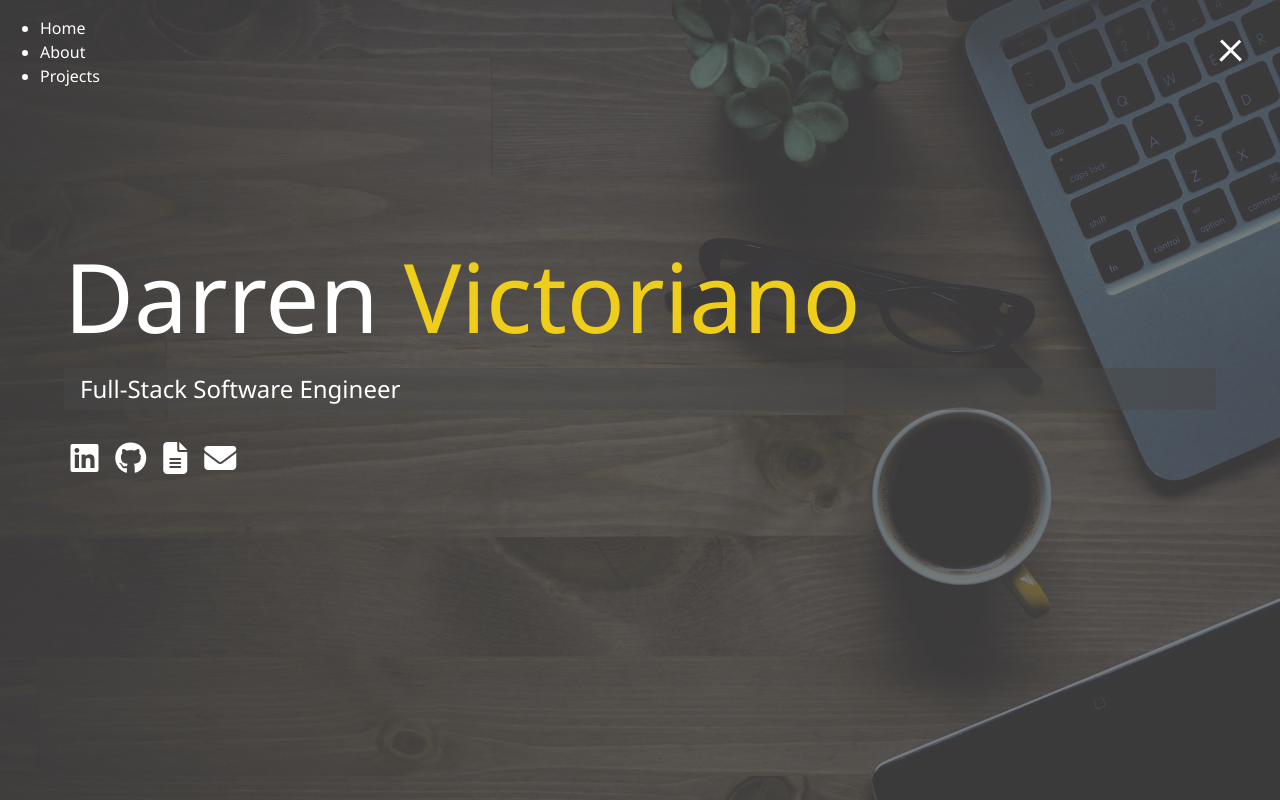
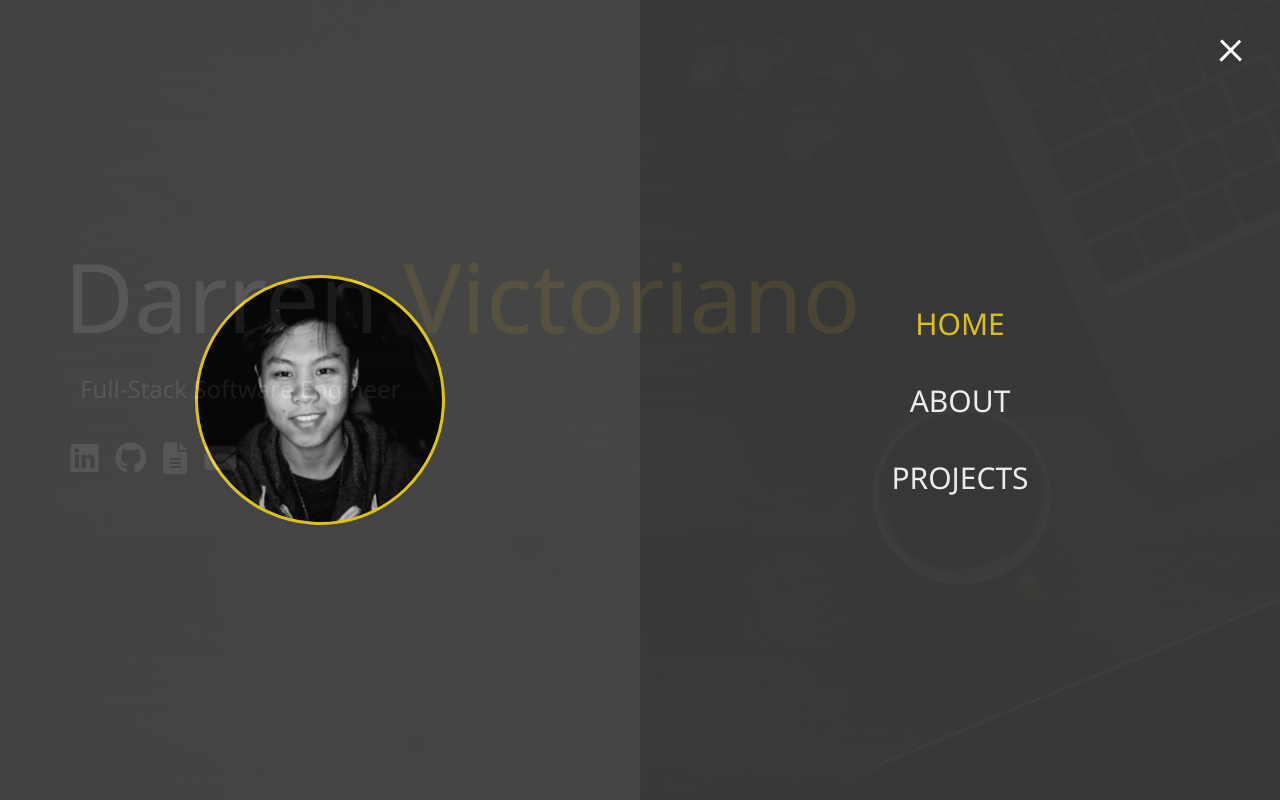
Before and after one commit to DarrenVictoriano/PortfolioV3, a plain HTML site: page dist/index.html in a window 1280 px wide. Both pictures are taken after a click on the element 1231 px from the left and 47 px from the top of the page. Drawn offline with nearby package versions, Linux system fonts and the light colour scheme.

Commit message:
overlay and menu items

```diff
--- a/dist/index.html
+++ b/dist/index.html
@@ -39,7 +39,7 @@
                 </div>
             </div>
             <ul class="menu-nav">
-                <li class="nav-item">
+                <li class="nav-item current">
                     <a href="/" class="nav-link">
                         Home
                     </a>
--- a/sass/_menu.scss
+++ b/sass/_menu.scss
@@ -35,3 +35,101 @@
         }
     }
 }
+
+// Menu Overlay
+.menu {
+    position: fixed;
+    top: 0;
+    width: 100%;
+    opacity: 0.9;
+    visibility: hidden;
+
+    &.show {
+        visibility: visible;
+    }
+
+    &-branding,
+    &-nav {
+        display: flex;
+        flex-flow: column wrap;
+        align-items: center;
+        justify-content: center;
+        float: left;
+        width: 50%;
+        height: 100vh;
+        overflow: hidden;
+    }
+
+    &-nav {
+        margin: 0;
+        padding: 0;
+        background: darken($primary-color, 5);
+        list-style: none;
+        transform: translate3d(0, -100%, 0);
+        @include easeOut();
+
+        &.show {
+            // slide from top
+            transform: translate3d(0, 0, 0);
+        }
+    }
+
+    // Branding Side
+    &-branding {
+        background: $primary-color;
+        @include easeOut();
+        transform: translate3d(0, 100%, 0);
+
+        &.show {
+            transform: translate3d(0, 0, 0);
+        }
+
+        .portrait {
+            width: 250px;
+            height: 250px;
+            background: url(../images/me_black.jpg);
+            background-size: cover;
+            transform: rotate(25deg);
+            border-radius: 50%;
+            border: solid 3px $secondary-color;
+            opacity: 1;
+        }
+    }
+
+    .nav-item {
+        transform: translate3d(600px, 0, 0);
+        @include easeOut();
+
+        &.show {
+            // slide in from right
+            transform: translate3d(0, 0, 0);
+        }
+
+        &.current > a {
+            color: $secondary-color;
+        }
+    }
+
+    .nav-link {
+        display: inline-block;
+        position: relative;
+        font-size: 30px;
+        text-transform: uppercase;
+        padding: 1rem 0;
+        font-weight: 300;
+        color: #fff;
+        text-decoration: none;
+        @include easeOut();
+
+        &:hover {
+            color: $secondary-color;
+        }
+    }
+}
+
+// Delay each nav item slide by 0.1s
+@for $x from 1 through 4 {
+    .nav-item:nth-child(#{$x}) {
+        transition-delay: $x * 0.1s;
+    }
+}
```
Also changed, not shown: dist/css/main.css, dist/images/me.jpg (added), dist/images/me_black.jpg (added), 2 other files.
